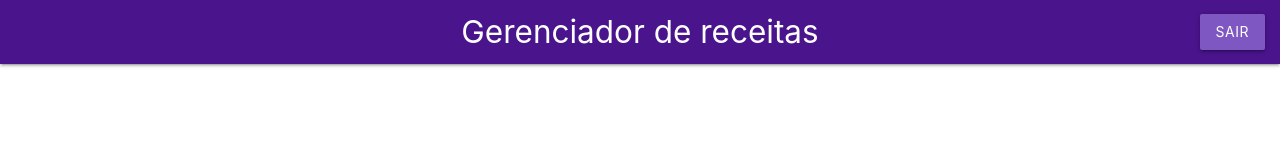
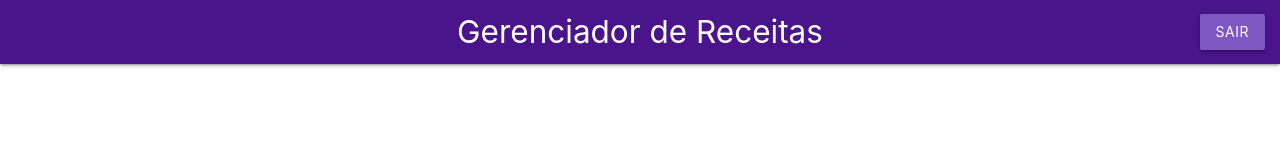
Before and after one commit to IsahannHan/gerenciador-tarefas, an Angular app: page / in a window 1280 px wide. Shown: the top 160 px of the page. Built offline with nearby package versions, Linux system fonts and the light colour scheme.

Commit message:
Adicionando data-binding simples

```diff
--- a/src/app/header/header.component.html
+++ b/src/app/header/header.component.html
@@ -1,9 +1,9 @@
 <nav>
     <div class="nav-wrapper purple darken-4">
-        <a href="#" class="brand-logo center">Gerenciador de receitas</a>
+        <a href="#" class="brand-logo center">{{title}}</a>
 
         <ul id="nav-mobile" class="right hide-on-med-and-down">
-            <li><a href="#" class="waves-effect waves-light btn deep-purple lighten-1">Sair</a></li>
+            <li><a class="waves-effect waves-light btn deep-purple lighten-1" (click)="exit()">Sair</a></li>
         </ul>
     </div>
 </nav>
--- a/src/app/header/header.component.ts
+++ b/src/app/header/header.component.ts
@@ -3,13 +3,17 @@ import { Component, OnInit } from '@angular/core';
 @Component({
   selector: 'app-header',
   templateUrl: './header.component.html',
-  styleUrls: ['./header.component.sass']
+  styleUrls: ['./header.component.sass'],
 })
 export class HeaderComponent implements OnInit {
+  public title: string = 'Gerenciador de Receitas';
 
-  constructor() { }
+  constructor() {}
 
-  ngOnInit(): void {
+  ngOnInit(): void {}
+
+  public exit(): void {
+    // Implementar saída
+    console.log('Exit');
   }
-
 }
```
